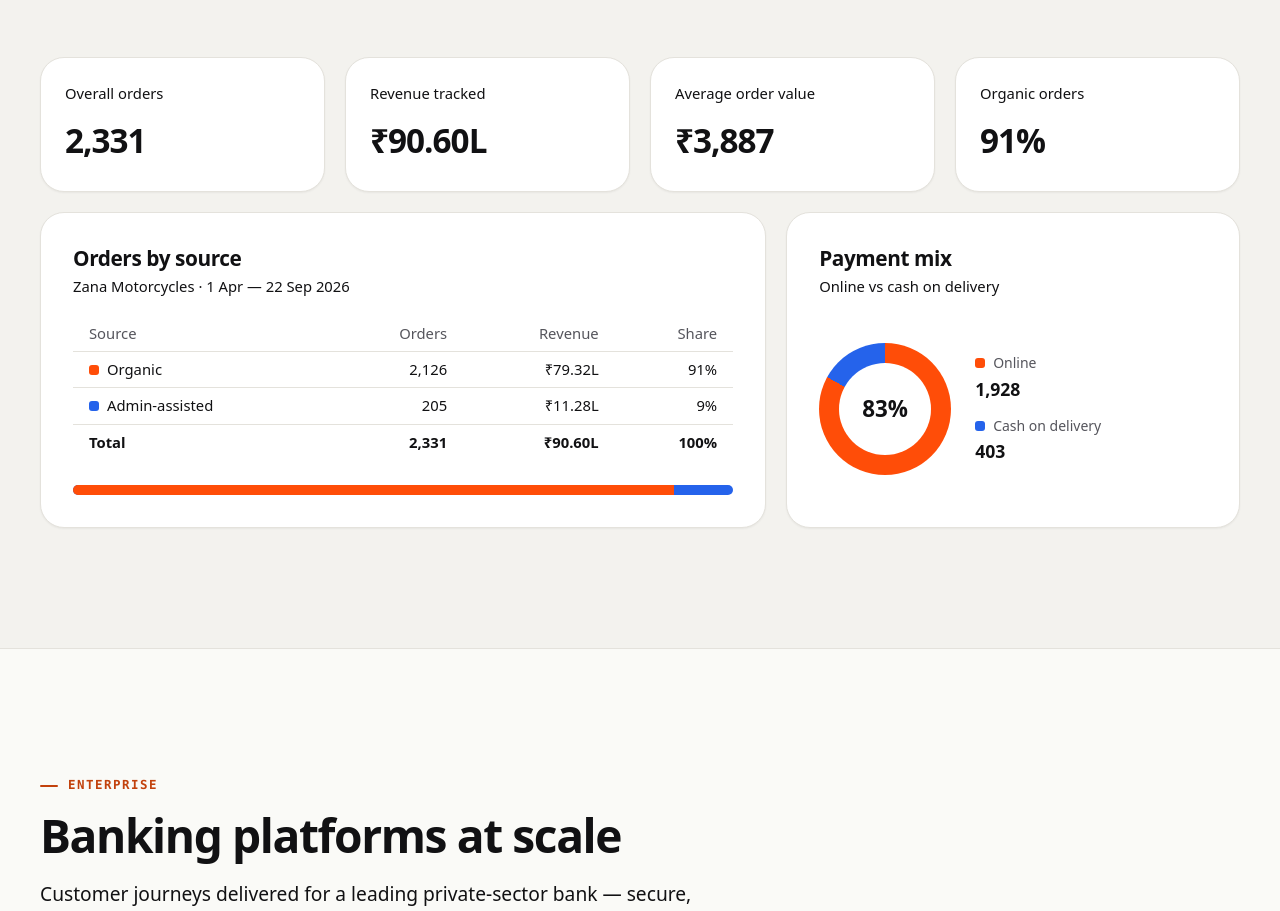
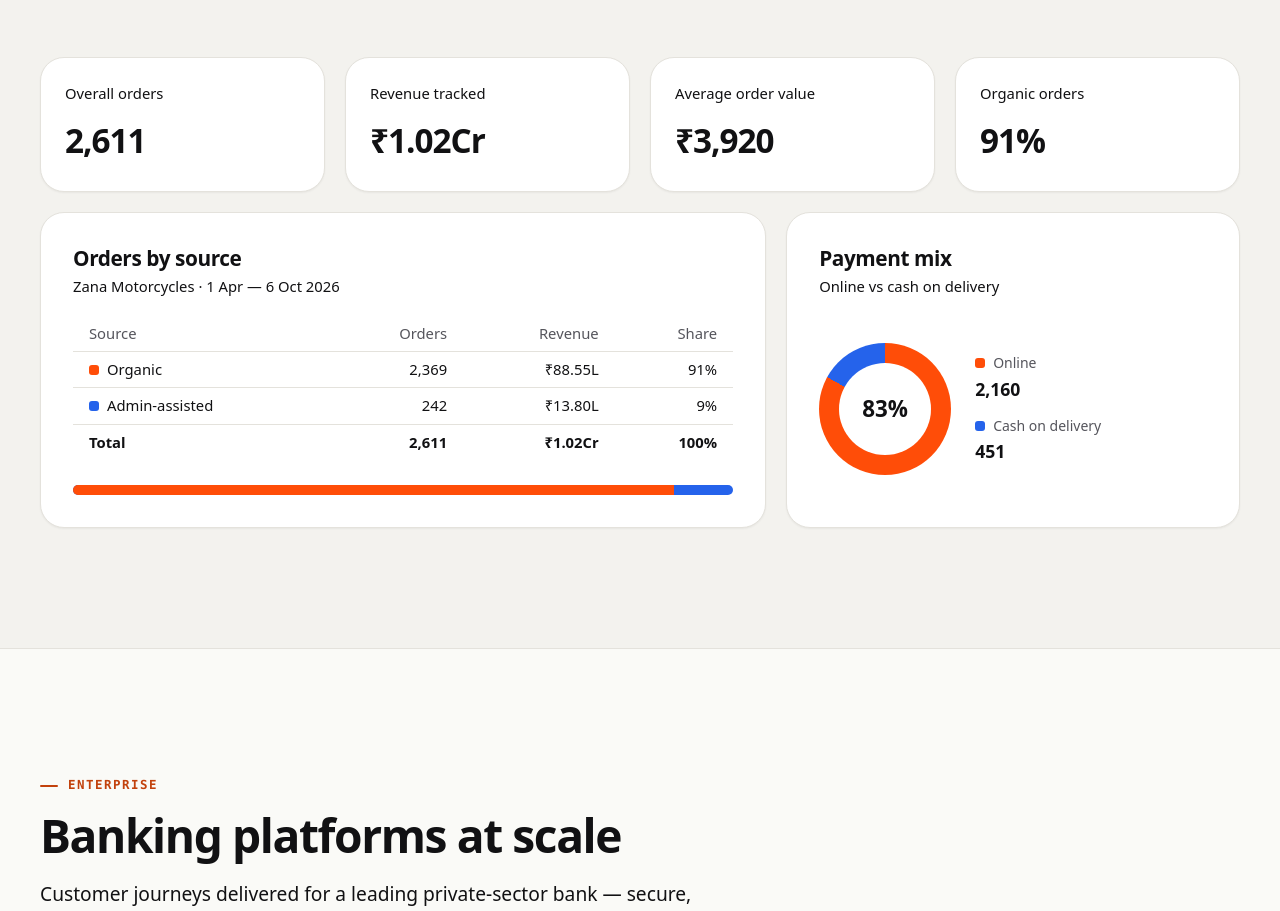
Before and after one commit to rahulgupta201299/RevHackAI, a React (Vite) app: page /work in a window 1280 px wide. Shown: the part 1806-2717 px from the top of the page. Built offline with nearby package versions, Linux system fonts and the light colour scheme.

Commit message:
updated with latest data

```diff
--- a/index.html
+++ b/index.html
@@ -30,8 +30,8 @@
       property="og:description"
       content="Build, ship and scale your product end to end — full-stack, Node.js, AWS and AI."
     />
-    <meta property="og:url" content="https://revhack.vercel.app/" />
-    <meta property="og:image" content="https://revhack.vercel.app/og-image.png" />
+    <meta property="og:url" content="https://revhackai.in/" />
+    <meta property="og:image" content="https://revhackai.in/og-image.png" />
     <meta property="og:image:width" content="1200" />
     <meta property="og:image:height" content="630" />
     <meta property="og:image:alt" content="RevHack AI modular RH logo" />
@@ -41,7 +41,7 @@
       name="twitter:description"
       content="Build, ship and scale your product end to end — full-stack, Node.js, AWS and AI."
     />
-    <meta name="twitter:image" content="https://revhack.vercel.app/og-image.png" />
+    <meta name="twitter:image" content="https://revhackai.in/og-image.png" />
   </head>
   <body>
     <noscript>This site needs JavaScript enabled to display its content.</noscript>
--- a/src/content/site.js
+++ b/src/content/site.js
@@ -4,9 +4,9 @@
 export const site = {
   brand: 'RevHack AI',
   tagline: 'AI-first product engineering studio',
-  url: 'https://revhack.vercel.app',
+  url: 'https://revhackai.in',
   // Used by the contact form (opens the visitor's email app). Not displayed on the page.
-  contactEmail: 'rahulgupta201299@gmail.com',
+  contactEmail: 'rahul@revhackai.in',
   availability: 'Taking on new projects',
   responseTime: 'Replies within one working day',
 };
--- a/src/content/work.js
+++ b/src/content/work.js
@@ -24,17 +24,17 @@ export const clientProjects = [
 
 export const caseStudy = {
   client: 'Zana Motorcycles',
-  period: '1 Apr — 22 Sep 2026',
+  period: '1 Apr — 6 Oct 2026',
   metrics: [
-    { value: '2,331', label: 'Overall orders' },
-    { value: '₹90.60L', label: 'Revenue tracked' },
-    { value: '₹3,887', label: 'Average order value' },
+    { value: '2,611', label: 'Overall orders' },
+    { value: '₹1.02Cr', label: 'Revenue tracked' },
+    { value: '₹3,920', label: 'Average order value' },
     { value: '91%', label: 'Organic orders' },
   ],
   sources: [
-    { label: 'Organic', orders: '2,126', revenue: '₹79.32L', share: 91, tone: 'primary' },
-    { label: 'Admin-assisted', orders: '205', revenue: '₹11.28L', share: 9, tone: 'secondary' },
+    { label: 'Organic', orders: '2,369', revenue: '₹88.55L', share: 91, tone: 'primary' },
+    { label: 'Admin-assisted', orders: '242', revenue: '₹13.80L', share: 9, tone: 'secondary' },
   ],
-  total: { orders: '2,331', revenue: '₹90.60L' },
-  payments: { online: 1928, cod: 403 },
+  total: { orders: '2,611', revenue: '₹1.02Cr' },
+  payments: { online: 2160, cod: 451 },
 };
```
